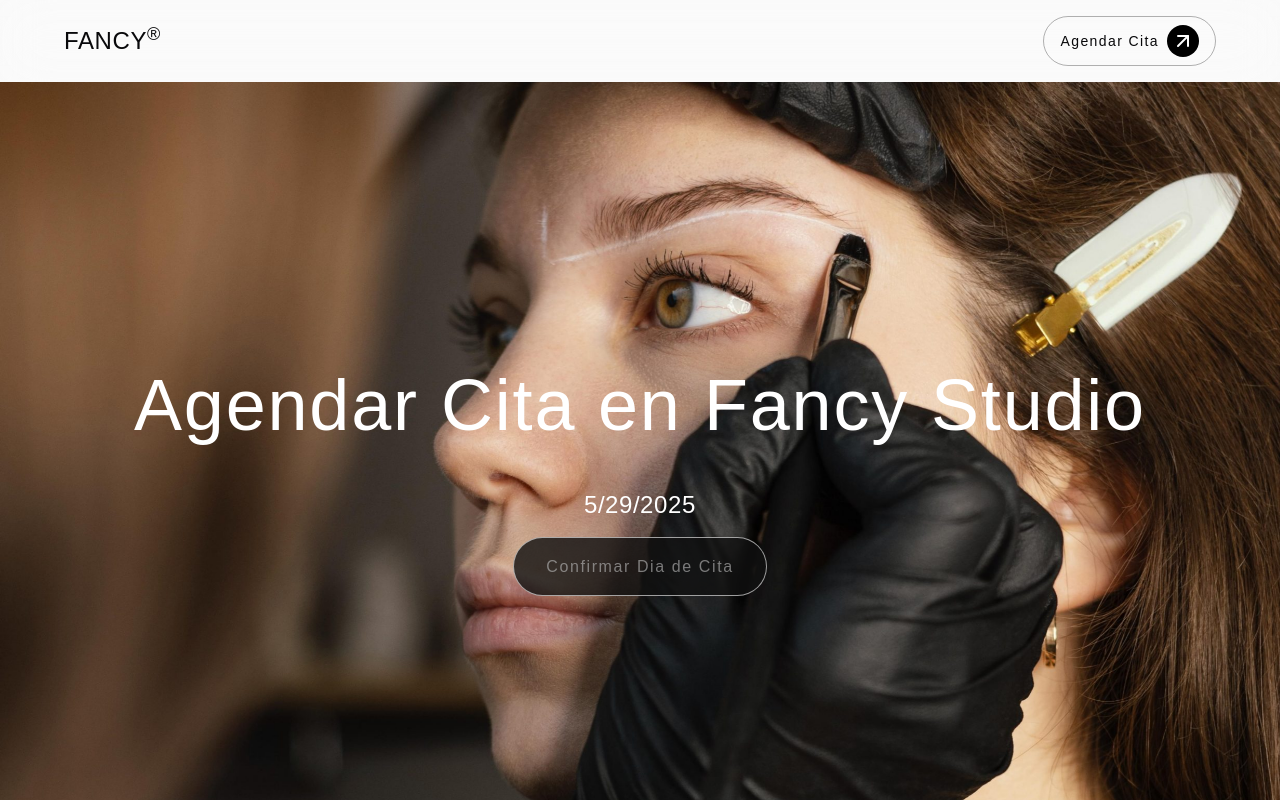
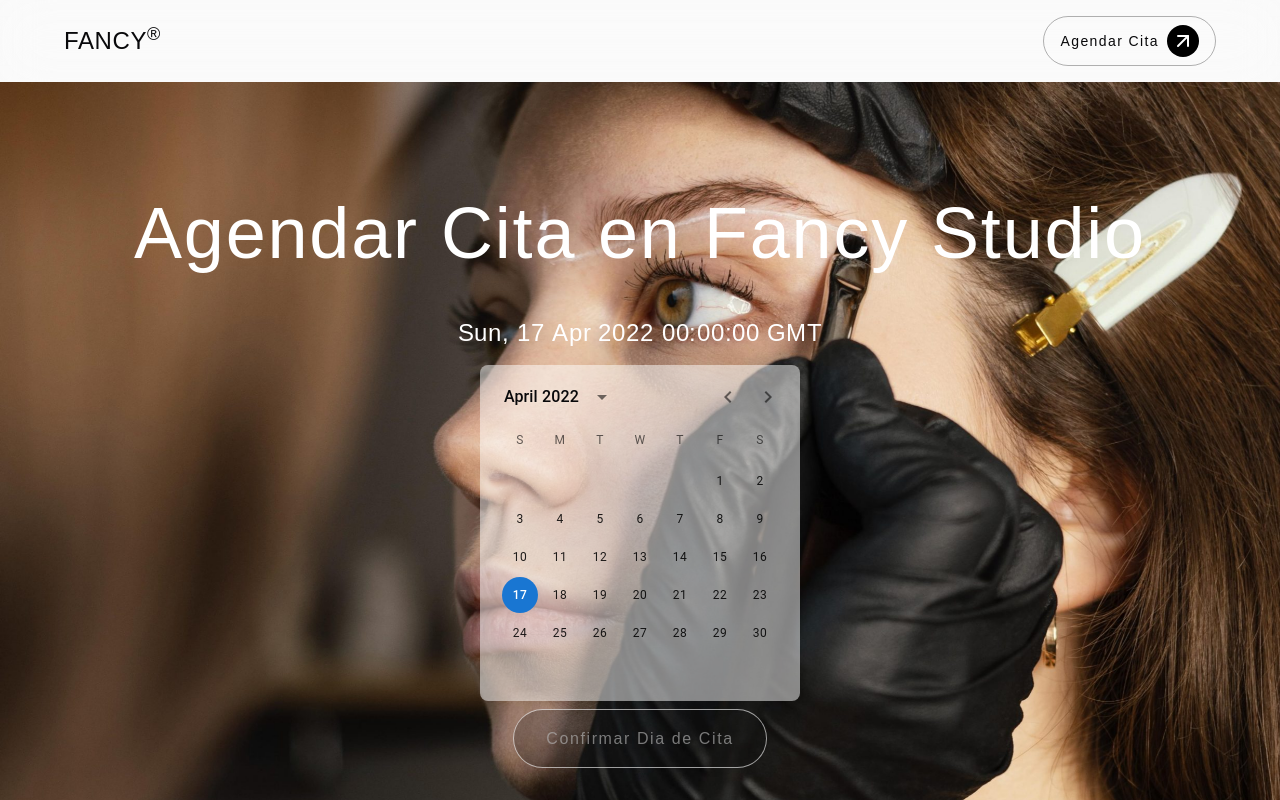
Before and after one commit to damian-pebe/fancy-studio, a Next.js app: page /agendar in a window 1280 px wide. Shown: the top 800 px of the page. Built offline with nearby package versions, Linux system fonts and the light colour scheme; a web font is replaced by a local one.

Commit message:
new calendar added for compatibility

```diff
--- a/src/app/agendar/components/Dates.tsx
+++ b/src/app/agendar/components/Dates.tsx
@@ -4,6 +4,10 @@ import * as React from "react";
 import { motion, Transition } from "framer-motion";
 import { useEffect, useRef, useState, useMemo } from "react";
 import ShinyText from "./ShinyText";
+import dayjs, { Dayjs } from "dayjs";
+import { DateCalendar } from "@mui/x-date-pickers/DateCalendar";
+import { LocalizationProvider } from '@mui/x-date-pickers/LocalizationProvider';
+import { AdapterDayjs } from '@mui/x-date-pickers/AdapterDayjs';
 // import {
 //   AlertDialog,
 //   AlertDialogAction,
@@ -16,15 +20,12 @@ import ShinyText from "./ShinyText";
 //   AlertDialogTrigger,
 // } from "@/components/ui/alert-dialog";
 
+
 export default function Dates() {
-  const [date, setDate] = React.useState<Date | null>(null);
-useEffect(() => {
-    if (date === null) {
-        setDate(new Date());
-    }
-}, [date]);
+  const [date, setDate] = React.useState<Dayjs | null>(dayjs('2022-04-17'));
+
   return (
-    <div className="w-full h-screen flex flex-col mt-20 md:mt-0 md:justify-center flex-wrap items-center gap-2 @md:flex-row">
+    <div className="w-full h-full flex flex-col mt-20 md:mt-0 md:justify-center flex-wrap items-center gap-2 @md:flex-row ">
     <div className="flex flex-col text-center w-full">
       <BlurText
         text="Agendar Cita en Fancy Studio"
@@ -33,13 +34,19 @@ useEffect(() => {
     </div>
 
     <BlurText
-        text={date?.toLocaleDateString() || ""}
+      text={date?.toString() || ""}
       animateBy="letters"
       delay={100}
       className="flex justify-center items-center text-2xl tracking-wide font-ephesis text-white text-center w-full my-2"
     />
+<div className="bg-white/50 rounded-lg">
 
-      <button className="border border-white/60 hover:bg-[#222222aa] bg-[#111111cb] rounded-full px-8 p-4 transition-all duration-1000">
+    <LocalizationProvider dateAdapter={AdapterDayjs}>
+        <DateCalendar value={date} onChange={(date) => setDate(date)} defaultValue={dayjs('2022-04-17')} />
+    </LocalizationProvider>
+</div>
+
+      <button className="border border-white/60 hover:bg-[#222222aa] bg-[#1111113c] rounded-full px-8 p-4 transition-all duration-1000">
 
           <ShinyText
             text="Confirmar Dia de Cita"
```
Lines whose indentation alone changed are shown as unchanged.
